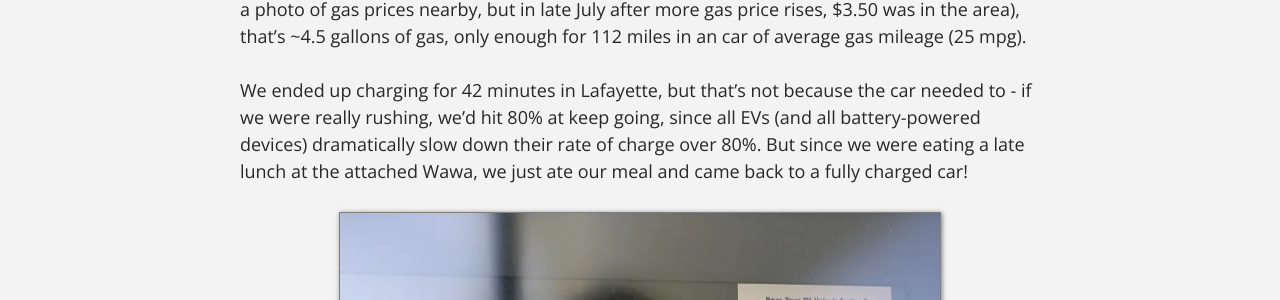
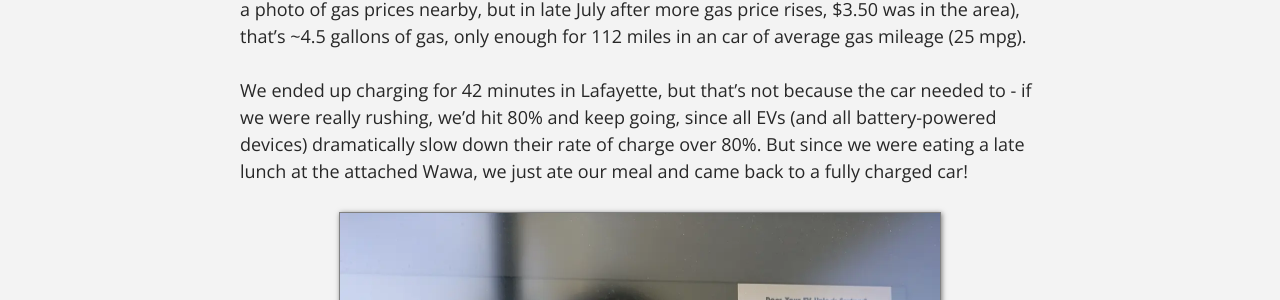
Before and after one commit to vkoves/vkoves.github.io, a Jekyll site: the page built from _posts/2026-08-24-ev-road-tripping-is-actually-easy-now.md, in a window 1280 px wide and 900 px high, scrolled down 4920 px. Shown: the part 182-482 px from the top of the window. Built offline with Jekyll 4.4.1, drawn with Linux system fonts in a browser that asks for light colours; some of the changed text lies outside the part shown.

Commit message:
Fix KK typos

```diff
--- a/_posts/2026-08-24-ev-road-tripping-is-actually-easy-now.md
+++ b/_posts/2026-08-24-ev-road-tripping-is-actually-easy-now.md
@@ -181,7 +181,7 @@ get a photo of gas prices nearby, but in late July after more gas price rises, $
 area), that's ~4.5 gallons of gas, only enough for 112 miles in an car of average gas mileage (25 mpg).
 
 We ended up charging for 42 minutes in Lafayette, but that's not because the car needed to - if we
-were really rushing, we'd hit 80% at keep going, since all EVs (and all battery-powered devices)
+were really rushing, we'd hit 80% and keep going, since all EVs (and all battery-powered devices)
 dramatically slow down their rate of charge over 80%. But since we were eating a late lunch at the
 attached Wawa, we just ate our meal and came back to a fully charged car!
 
```
Also changed, not shown: other parts of _posts/2026-08-24-ev-road-tripping-is-actually-easy-now.md (+3 -3 lines).
